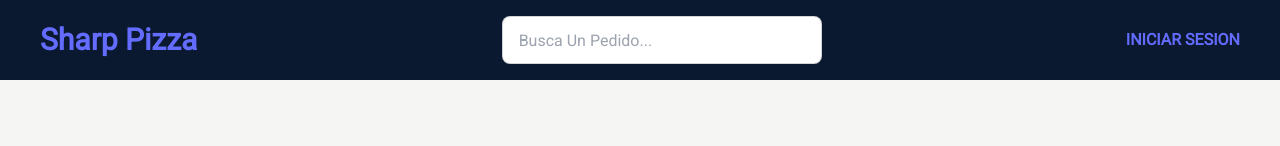
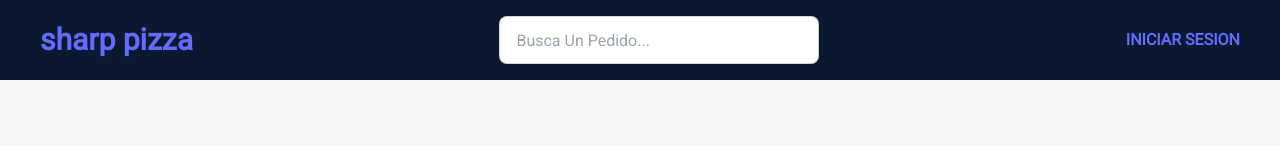
Before and after one commit to No-Country/c14-46-m-csharp-react, a React (Vite) app in the folder front/sharp-pizza/: page /order/new in a window 1280 px wide. Shown: the top 146 px of the page. Built offline with nearby package versions, Linux system fonts and the light colour scheme.

Commit message:
make logo lowercase

```diff
--- a/front/sharp-pizza/src/ui/Header.jsx
+++ b/front/sharp-pizza/src/ui/Header.jsx
@@ -22,7 +22,7 @@ const Header = () => {
   return (
     <header className='flex fixed top-0 mb-10 justify-between items-center bg-[#0a192f] h-20 w-full px-10 z-10 '>
       <Link to={'/'} className='text-3xl font-bold'>
-        Sharp Pizza
+        sharp pizza
       </Link>
       <input
         type='text'
```
